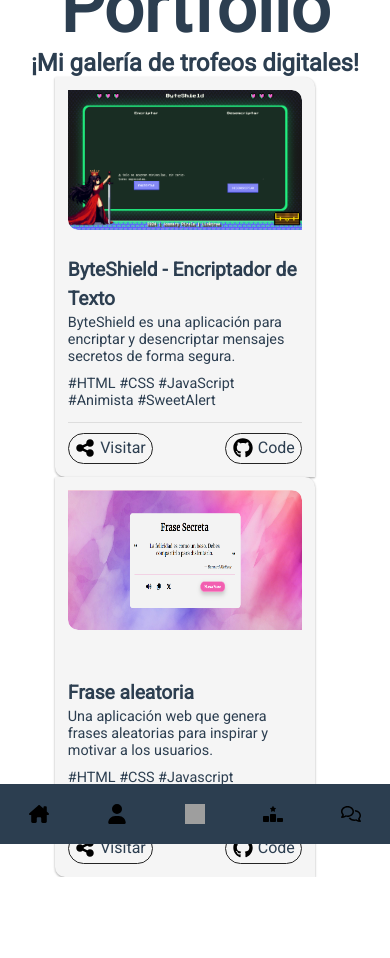
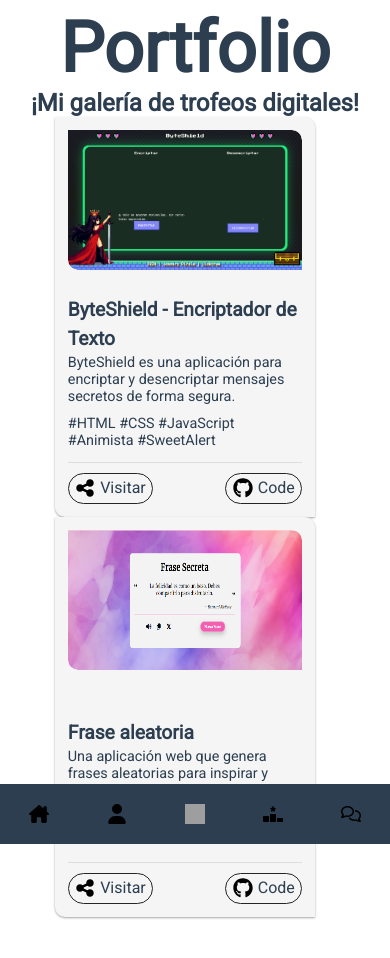
Before and after one commit to Josmaryppirelag17/Portafolio, a React (Vite) app: page /portfolio in a window 390 px wide. Shown: the top 958 px of the page. Before the commit the page ends 877 px from the top, so only its background shows below. Built offline with nearby package versions, Linux system fonts and the light colour scheme; grey boxes are pictures that could not be loaded.

Commit message:
Portfolio finish

```diff
--- a/src/Pages/Portfolio/Portfolio.css
+++ b/src/Pages/Portfolio/Portfolio.css
@@ -48,3 +48,10 @@
     /* Eliminado gap */
   }
 }
+
+@media (max-width: 720px) {
+  .portfolio__section {
+    margin-bottom: 5rem;
+    margin-top: 10rem;
+  }
+}
```
